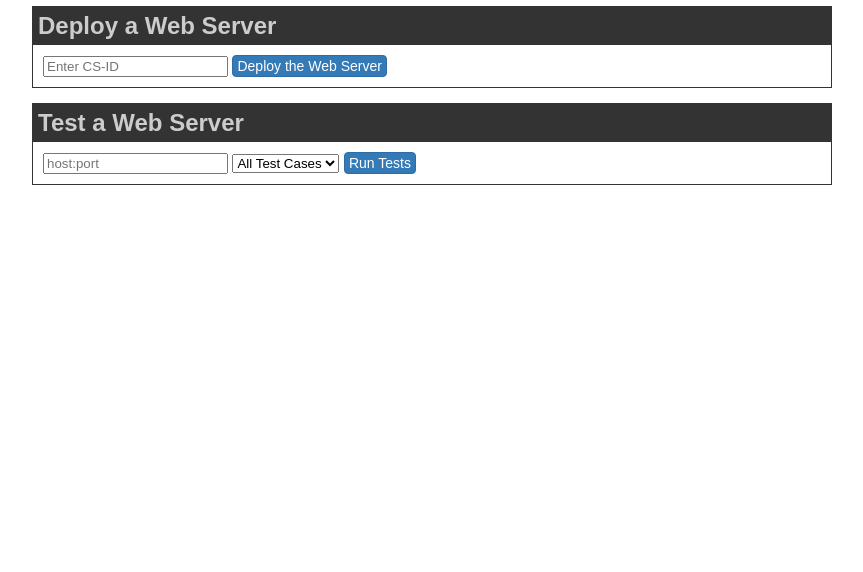
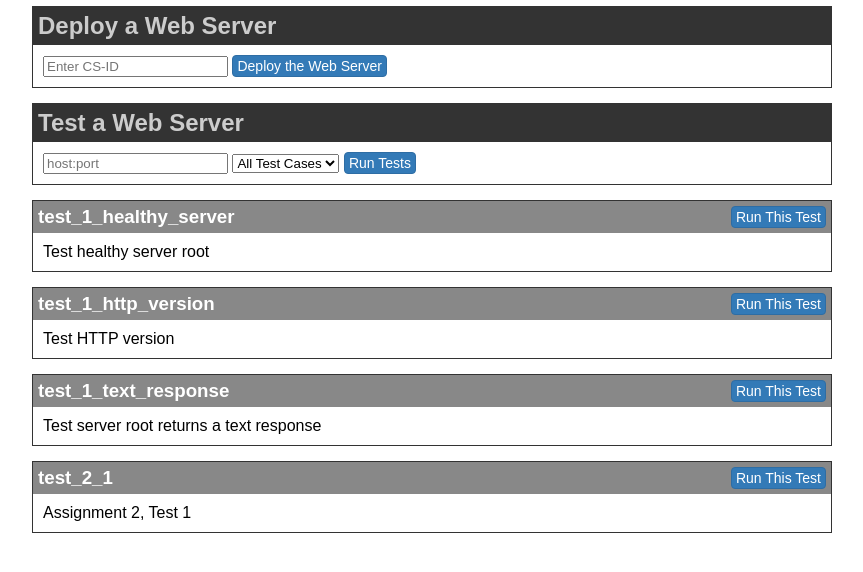
Before and after one commit to ibnesayeed/webserver-tester, a Flask app: page / in a window 1280 px wide. Shown: the part 207-779 px from the top of the page, without its empty margins (208-1071 px from the left). Run offline with Flask 2, Linux system fonts and the light colour scheme.

Commit message:
Display and filter test cases

```diff
--- a/templates/index.html
+++ b/templates/index.html
@@ -25,11 +25,18 @@
         margin: 0;
         text-align: center;
       }
-      h2 {
+      .box h2 {
         background: #333;
         color: #ccc;
         padding: 5px;
         margin: -10px -10px 10px -10px;
+      }
+      .box h3 {
+        background: #888;
+        color: #fff;
+        padding: 5px;
+        margin: -10px -10px 10px -10px;
+        overflow-wrap: break-word;
       }
       .box {
         border: 1px solid #333;
@@ -44,6 +51,9 @@
         margin: 15px;
         text-align: justify;
       }
+      .testcase p {
+        margin: 0;
+      }
       button {
         background: #337ab7;
         border: 1px solid #2e6da4;
@@ -52,6 +62,19 @@
         padding: 2px 4px;
         border-radius: 4px;
         cursor: pointer;
+        user-select: none;
+      }
+      button.run-single-test {
+        float: right;
+      }
+      .hidden {
+        display: none;
+      }
+      .success {
+        color: #398439;
+      }
+      .failure {
+        color: #d9534f;
       }
     </style>
   </head>
@@ -75,7 +98,7 @@
       <section class="testing box">
         <h2>Test a Web Server</h2>
         <input id="hostport" value="" placeholder="host:port">
-        <select id="bucket">
+        <select id="bucket-selector">
           <option value="">All Test Cases</option>
           {%- for bucket in test_buckets %}
           <option value="{{ bucket }}">Bucket {{ bucket }}</option>
@@ -84,9 +107,35 @@
         <button id="run-all-tests">Run Tests</button>
         <div class="results" id="test-summary"></div>
       </section>
+
+      <section class="testcases" id="testcases"></section>
     </div>
+
     <script type="text/javascript">
       const testCases = {{ test_cases|safe }};
+      const testCaseContainer = document.getElementById('testcases');
+      const bucketSelector = document.getElementById('bucket-selector');
+
+      testCases.forEach(tc => {
+        let markup = `
+        <section class="testcase box bucket-${tc.bucket}" id="testcase-${tc.id}">
+          <h3>
+            <button class="run-single-test" id="${tc.id}">Run This Test</button>
+            <span>${tc.id}</span>
+          </h3>
+          <p>${tc.description}</p>
+          <div class="results" id="result_${tc.id}"></div>
+        </section>`;
+        testCaseContainer.innerHTML += markup;
+      });
+
+      function showBucketTestCases() {
+        let bucket = bucketSelector.value;
+        Array.from(testCaseContainer.querySelectorAll('.testcase')).forEach(box => {
+          box.classList.toggle('hidden', bucket && !box.classList.contains('bucket-' + bucket));
+        });
+      }
+      bucketSelector.onchange = showBucketTestCases;
     </script>
   </body>
 </html>
```
